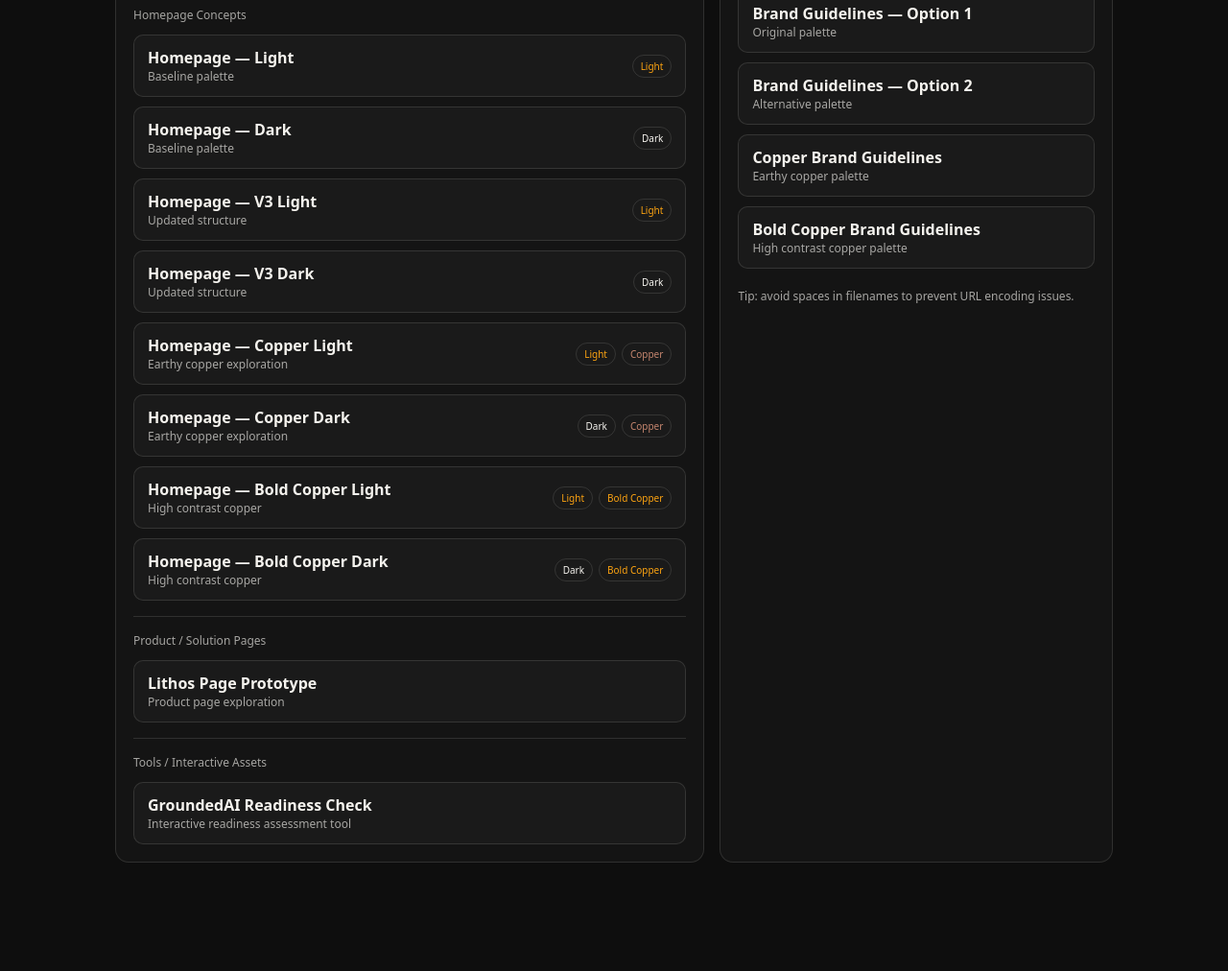
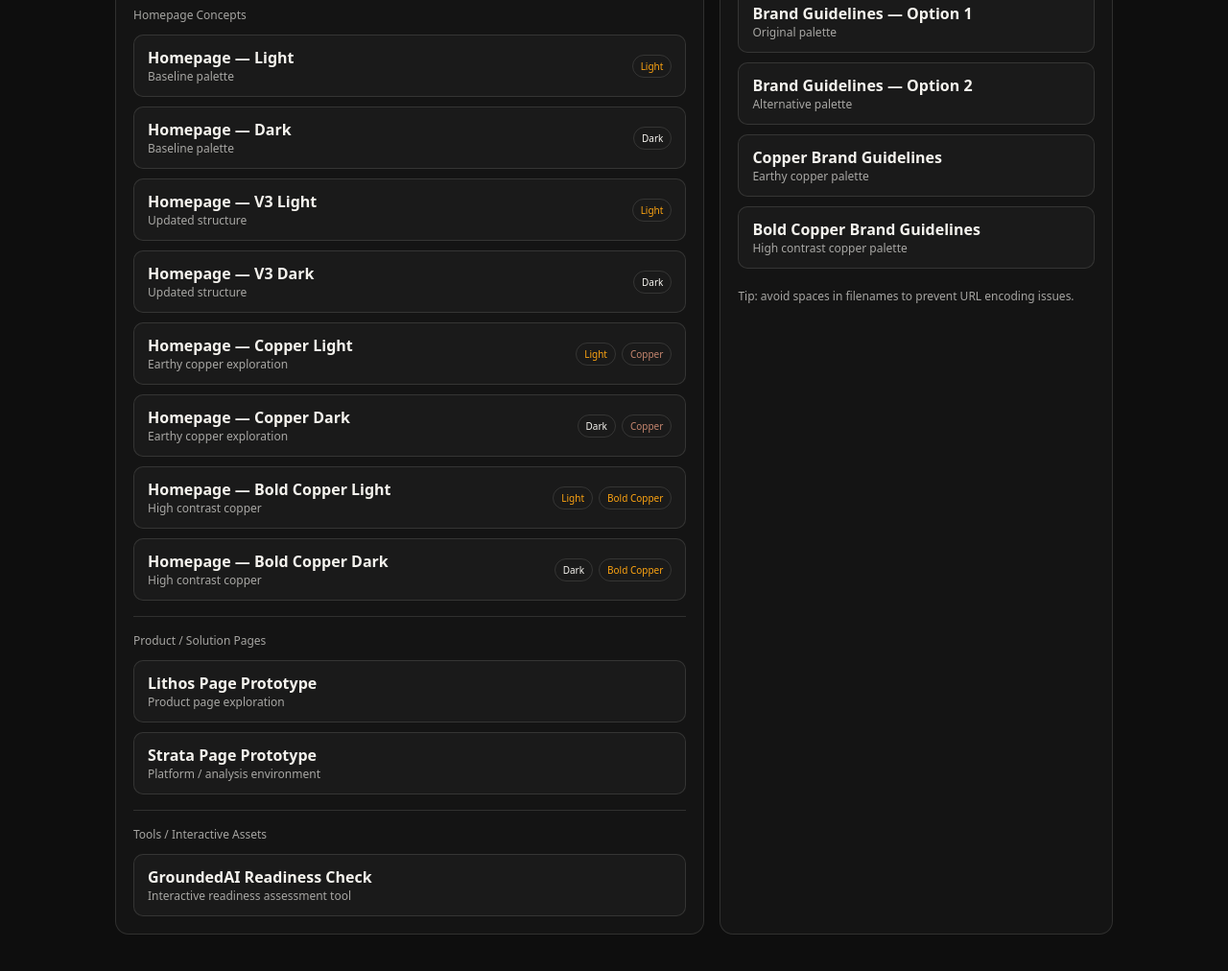
Before and after one commit to albertoescu9-creator/bold-copper-Lithos-Page, a plain HTML site: page index.html in a window 1280 px wide. Shown: the part 206-1218 px from the top of the page at 96% size. Before the commit the page ends 1185 px from the top, so only its background shows below. Drawn offline with Linux system fonts and the light colour scheme.

Commit message:
Update index.html

```diff
--- a/index.html
+++ b/index.html
@@ -246,6 +246,13 @@
 </div>
 </a>
 
+<a class="item" href="groundedai_strata_page.html">
+<div>
+<div class="title">Strata Page Prototype</div>
+<div class="desc">Platform / analysis environment</div>
+</div>
+</a>
+
 </div>
 </div>
 
```
